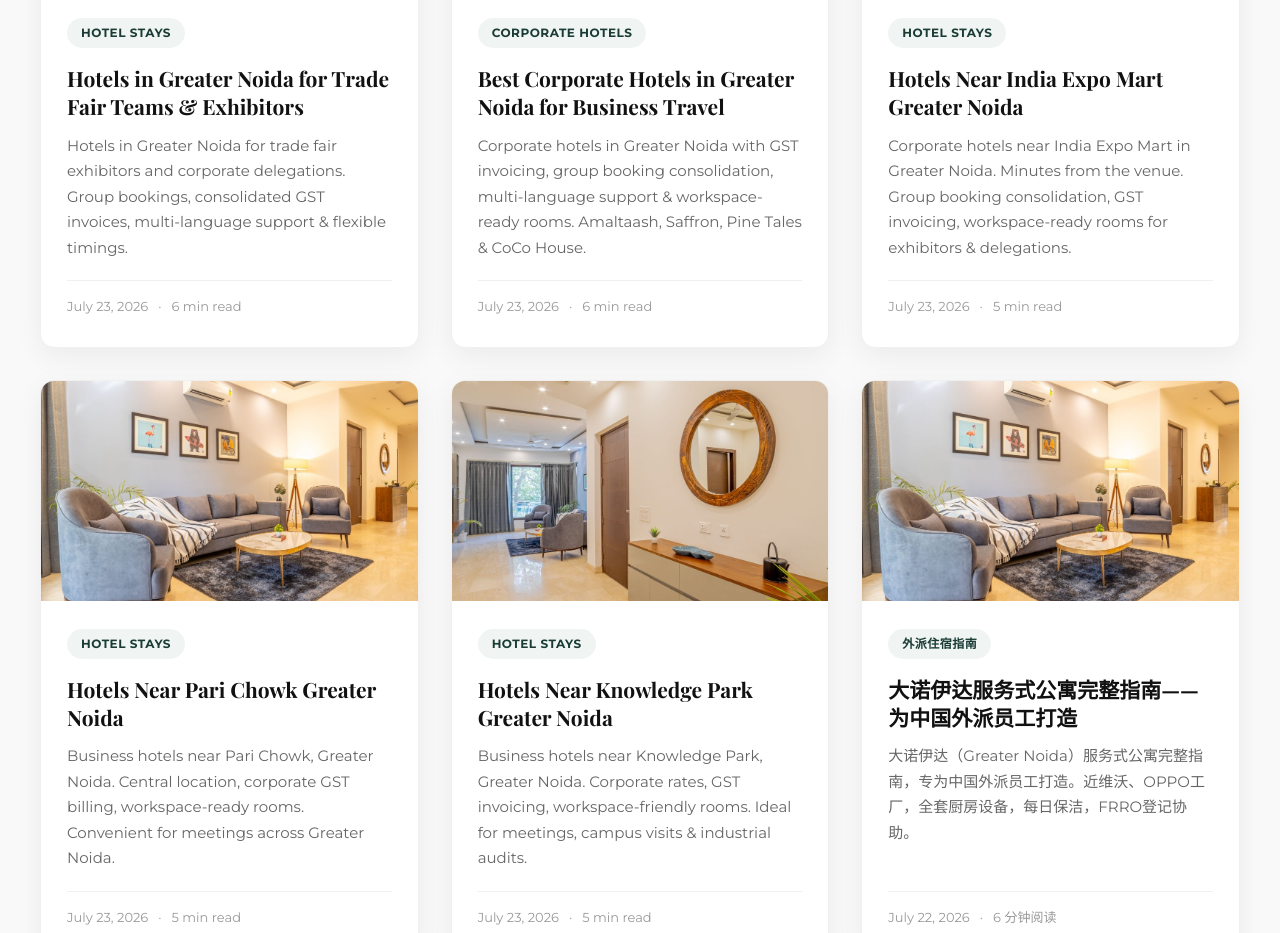
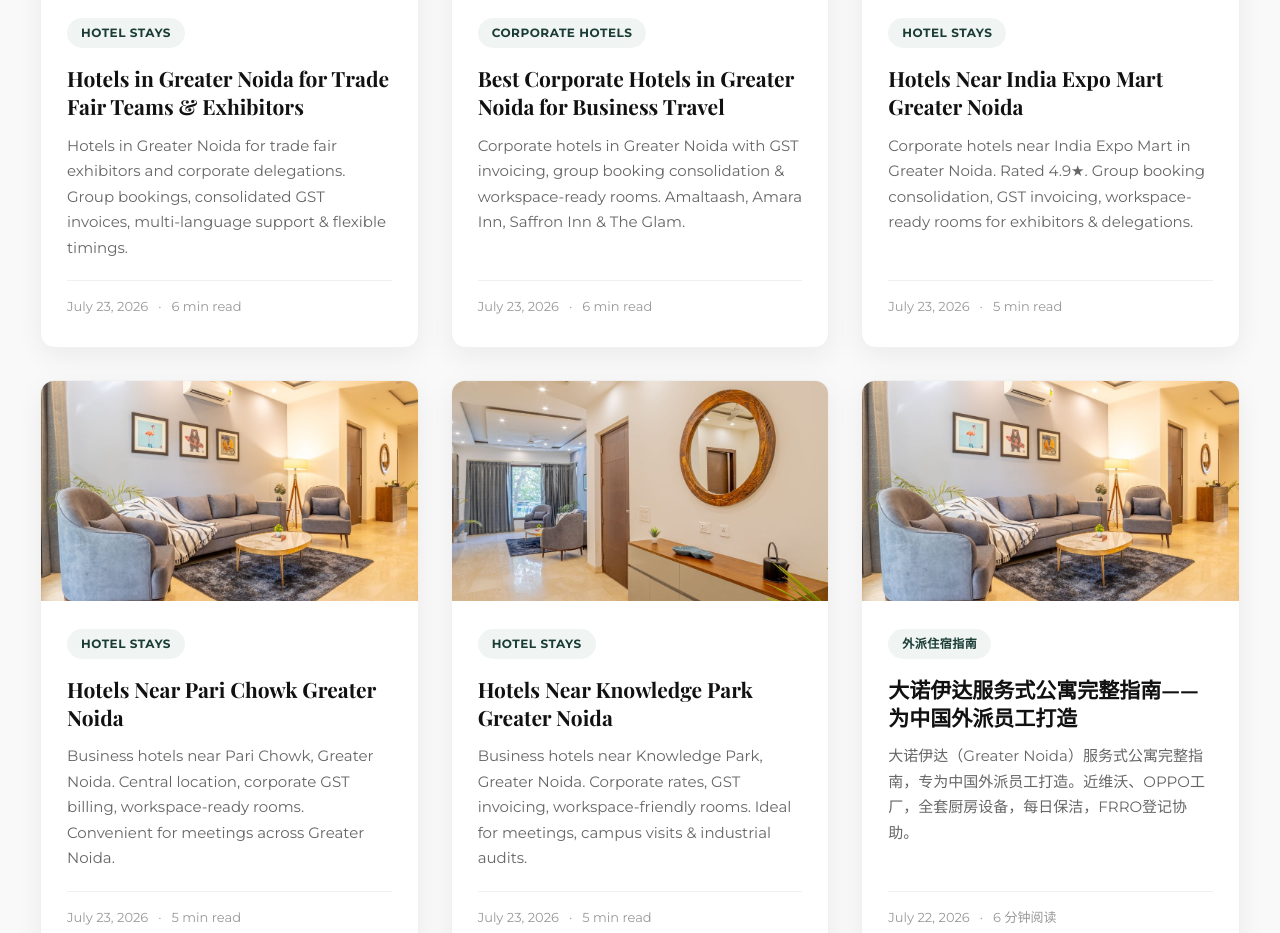
Before and after one commit to viratco/sandanehomes, a React (Vite) app: page /blog in a window 1280 px wide. Shown: the part 1140-2073 px from the top of the page. Built offline with nearby package versions, Linux system fonts and the light colour scheme; a web font is replaced by a local one.

Commit message:
Feat: add Expo Mart & Greater Noida corporate hotel blog posts with complete SEO metadata and schemas

```diff
--- a/generate-seo.js
+++ b/generate-seo.js
@@ -213,6 +213,11 @@ blogPosts.forEach((post) => {
       },
       "telephone": "+91 97117 22273",
       "url": `${BASE_URL}`,
+      "aggregateRating": {
+        "@type": "AggregateRating",
+        "ratingValue": "4.9",
+        "reviewCount": "489"
+      },
       "areaServed": [
         "India Expo Mart",
         "Knowledge Park Greater Noida",
--- a/src/data/blogPosts.js
+++ b/src/data/blogPosts.js
@@ -91,7 +91,7 @@ export const blogPosts = [
         "slug": "best-corporate-hotels-greater-noida",
         "title": "Best Corporate Hotels in Greater Noida for Business Travel",
         "metaTitle": "Best Corporate Hotels in Greater Noida for Business Travel | Sandane Homes",
-        "metaDescription": "Corporate hotels in Greater Noida with GST invoicing, group booking consolidation, multi-language support & workspace-ready rooms. Amaltaash, Saffron, Pine Tales & CoCo House.",
+        "metaDescription": "Corporate hotels in Greater Noida with GST invoicing, group booking consolidation & workspace-ready rooms. Amaltaash, Amara Inn, Saffron Inn & The Glam.",
         "subtitle": "A complete guide for corporate travel managers, HR teams, and executive travelers seeking premium business stays in Greater Noida.",
         "category": "Corporate Hotels",
         "date": "July 23, 2026",
@@ -99,7 +99,7 @@ export const blogPosts = [
         "author": "Sandane Homes Team",
         "coverImage": "/blog/covers/living-room.jpg",
         "coverGradient": "linear-gradient(135deg, #1A3C34 0%, #2c1810 50%, #C5A572 100%)",
-        "excerpt": "Corporate hotels in Greater Noida with GST invoicing, group booking consolidation, multi-language support & workspace-ready rooms. Amaltaash, Saffron, Pine Tales & CoCo House.",
+        "excerpt": "Corporate hotels in Greater Noida with GST invoicing, group booking consolidation & workspace-ready rooms. Amaltaash, Amara Inn, Saffron Inn & The Glam.",
         "content": [
                 {
                         "type": "paragraph",
@@ -175,7 +175,7 @@ export const blogPosts = [
         "slug": "hotels-near-india-expo-mart-greater-noida",
         "title": "Hotels Near India Expo Mart Greater Noida",
         "metaTitle": "Hotels Near India Expo Mart Greater Noida | Sandane Homes",
-        "metaDescription": "Corporate hotels near India Expo Mart in Greater Noida. Minutes from the venue. Group booking consolidation, GST invoicing, workspace-ready rooms for exhibitors & delegations.",
+        "metaDescription": "Corporate hotels near India Expo Mart in Greater Noida. Rated 4.9★. Group booking consolidation, GST invoicing, workspace-ready rooms for exhibitors & delegations.",
         "subtitle": "Corporate hotels near India Expo Mart and Expo Plaza in Greater Noida — minutes from venue gates with group booking consolidation & GST billing.",
         "category": "Hotel Stays",
         "date": "July 23, 2026",
@@ -183,7 +183,7 @@ export const blogPosts = [
         "author": "Sandane Homes Team",
         "coverImage": "/blog/covers/living-room.jpg",
         "coverGradient": "linear-gradient(135deg, #1A3C34 0%, #3e5a4d 50%, #C5A572 100%)",
-        "excerpt": "Corporate hotels near India Expo Mart in Greater Noida. Minutes from the venue. Group booking consolidation, GST invoicing, workspace-ready rooms for exhibitors & delegations.",
+        "excerpt": "Corporate hotels near India Expo Mart in Greater Noida. Rated 4.9★. Group booking consolidation, GST invoicing, workspace-ready rooms for exhibitors & delegations.",
         "content": [
                 {
                         "type": "paragraph",
```
